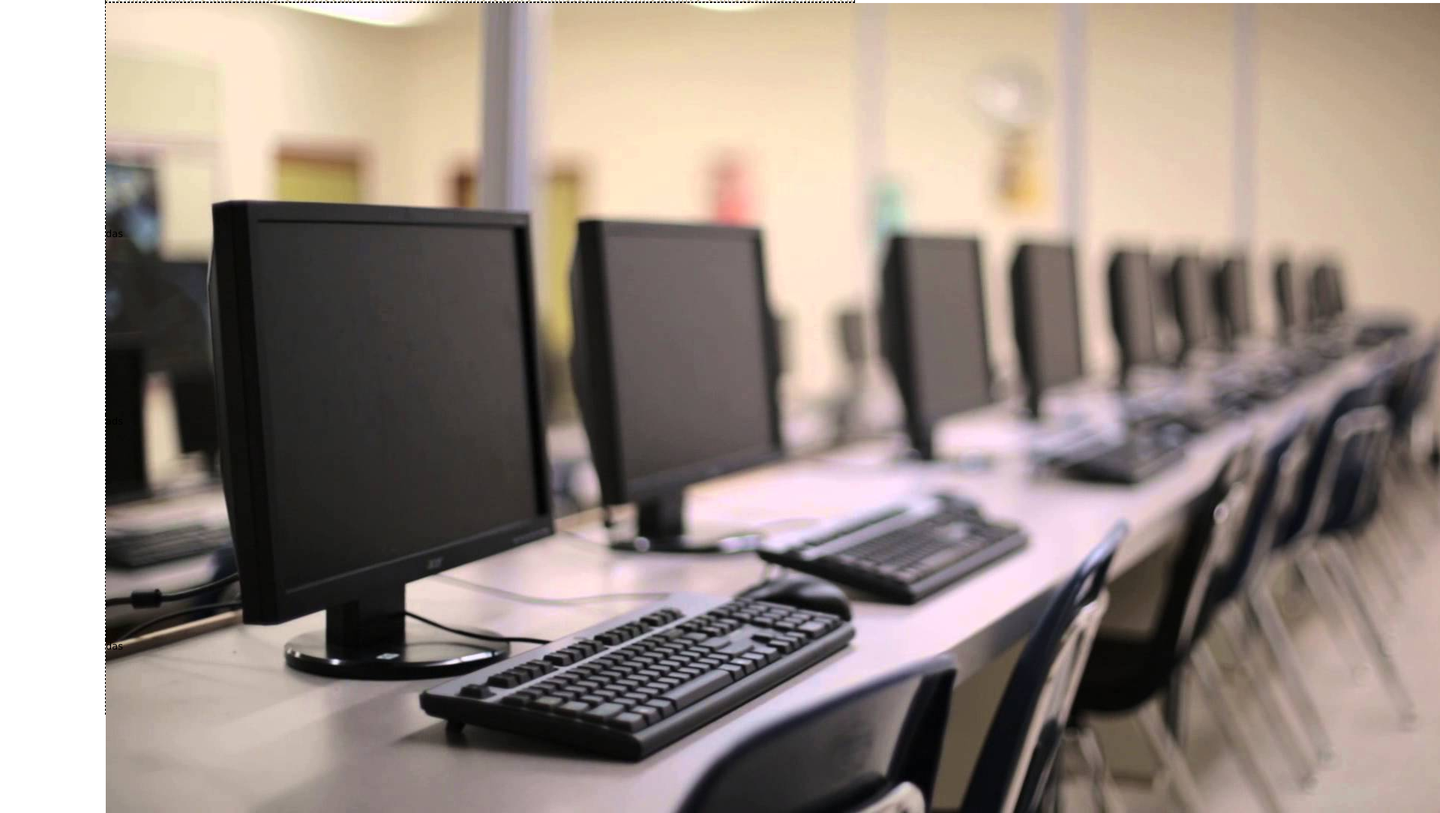
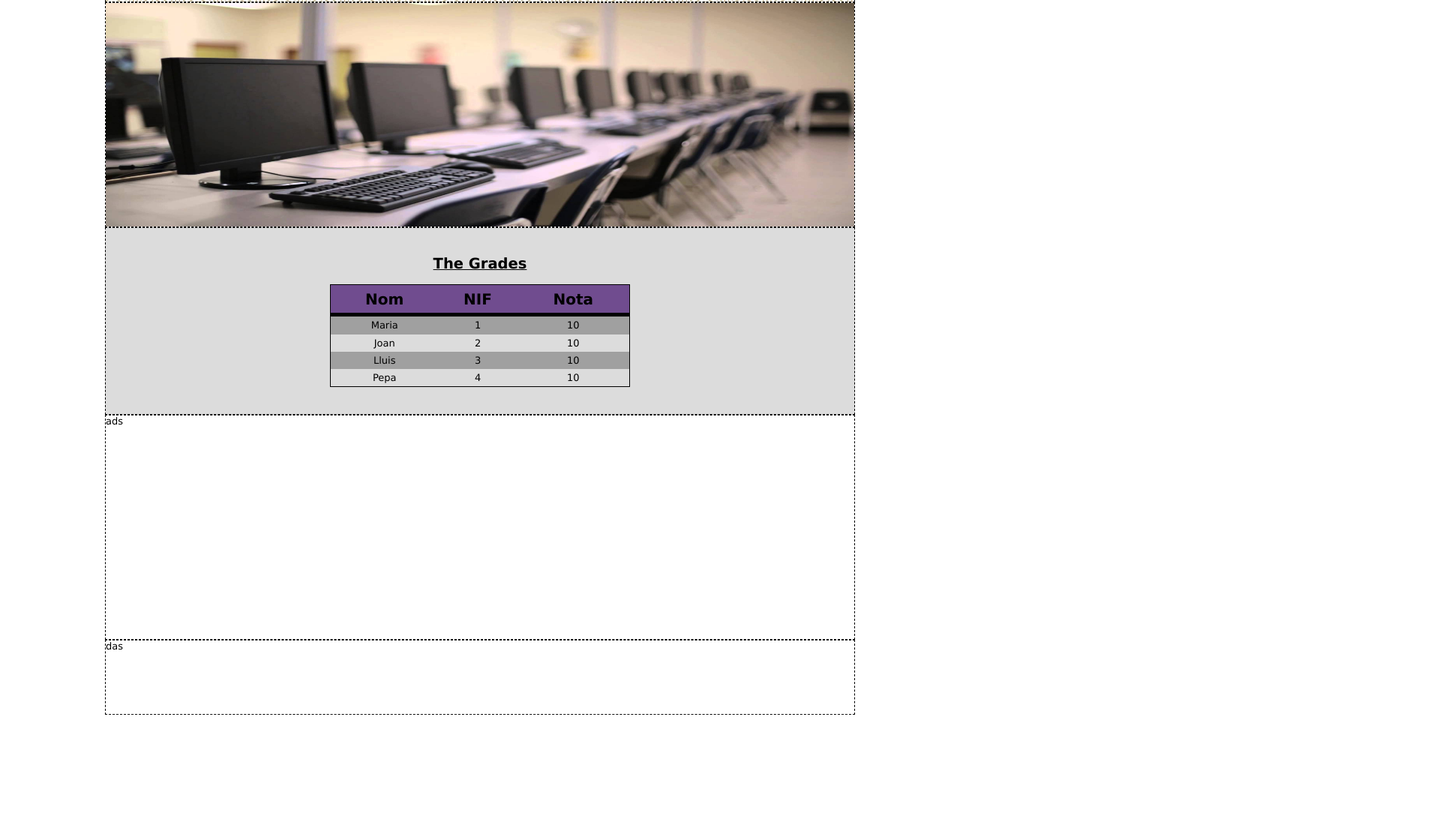
Before and after one commit to DanielFernandezR/e01_CSSBasic, a plain HTML site: page index.html in a window 1280 px wide. Shown: the part 267-1351 px from the top of the page at 75% size, 1920 px wide, since content can reach past the window. After the commit the page ends 1220 px from the top, so only its background shows below. Drawn offline with Linux system fonts and the light colour scheme.

Commit message:
feat(gradle): Añadir punto 5 (tabla) correctamente

```diff
--- a/css/style.css
+++ b/css/style.css
@@ -1,27 +1,30 @@
 body {
     width: 1200px;
-    font-family: Verdana;
+    font-family: Verdana, Geneva, Tahoma, sans-serif;
     font-size: 13px;
     margin: 0 auto;
 }
+
 .div {
-    border-style:dashed;
+    border-style: dashed;
     border-width: 1px;
     width: 1000px;
     box-sizing: border-box;
     margin: 0 auto;
+}
 
-}
 .header {
     height: 120px;
     background-color: #210439;
     color: white;
-    background-image: url("../images/logo.png") no-repeat ;
+    background-image: url("../images/logo.png") no-repeat;
 }
+
 .header h1 {
     margin-left: 500px;
     font-size: 26px;
 }
+
 .header p {
     margin-left: 540px;
 }
@@ -29,16 +32,17 @@ body {
 .menu {
     height: 50px;
 }
+
 .menu ul {
     list-style-type: none;
     position: absolute;
-  }
+}
 
 .menu li {
     float: left;
     background-color: #9376ac;
     height: 50px;
-  }
+}
 
 .menu li a {
     color: #e2dae9;
@@ -47,20 +51,58 @@ body {
     padding-bottom: 5px;
     padding-left: 10px;
     padding-right: 10px;
-  }
+}
+
 .pattern {
     height: 100px;
     background-image: url("../images/pattern.jpg");
 }
+
 .cen-image {
     height: 300px;
 }
+
+.cen-image img {
+    width: 100%;
+    height: 100%;
+
+}
+
 .grade {
     height: 250px;
+    background-color: #dcdcdc;
+    text-align: center;
+    padding-top: 20px;
 }
+
+.grade h2 {
+    text-decoration: underline;
+}
+
+table {
+    margin: 0 auto;
+    border-collapse: collapse;
+    border: 1px solid black;
+    width: 40%;
+    height: 60%;
+}
+
+tr:nth-child(even) {
+    background-color: #a0a0a0
+}
+
+th {
+    background-color: #704c8f;
+    color: black;
+    font-size: 20px;
+    font-weight: bold;
+    border-bottom: 5px solid black;
+}
+
 .images {
     height: 300px;
 }
+
 .footer {
     height: 100px;
 }
--- a/index.html
+++ b/index.html
@@ -1,11 +1,13 @@
 <!DOCTYPE html>
 <html lang="en">
+
 <head>
     <meta charset="UTF-8">
     <meta name="viewport" content="width=device-width, initial-scale=1.0">
     <title>Primer Ejercicio</title>
     <link rel="stylesheet" href="css/style.css">
 </head>
+
 <body>
     <div class="div header">
         <h1>Computer School</h1>
@@ -22,13 +24,42 @@
     <div class="div pattern">
     </div>
     <div class="div cen-image">
-        <img src="/images/fotofrontal.jpg" alt="">
+        <img src="/images/fotofrontal.jpg">
     </div>
-    <div class="div grade">das
+    <div class="div grade">
+        <h2>The Grades</h2>
+        <table>
+            <tr>
+                <th>Nom</th>
+                <th>NIF</th>
+                <th>Nota</th>
+            </tr>
+            <tr>
+                <td>Maria</td>
+                <td>1</td>
+                <td>10</td>
+            </tr>
+            <tr>
+                <td>Joan</td>
+                <td>2</td>
+                <td>10</td>
+            </tr>
+            <tr>
+                <td>Lluis</td>
+                <td>3</td>
+                <td>10</td>
+            </tr>
+            <tr>
+                <td>Pepa</td>
+                <td>4</td>
+                <td>10</td>
+            </tr>
+        </table>
     </div>
     <div class="div images">ads
     </div>
     <div class="div footer">das
     </div>
 </body>
+
 </html>
```
